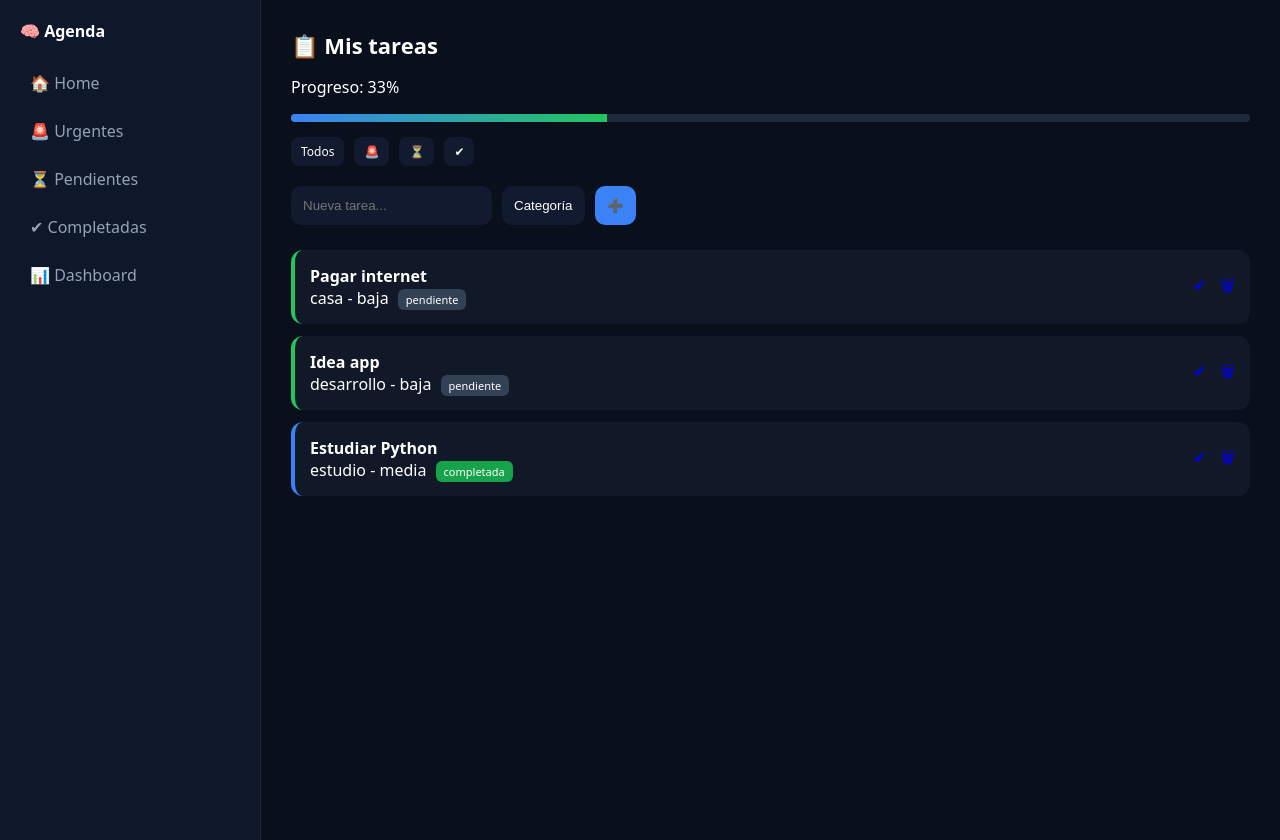
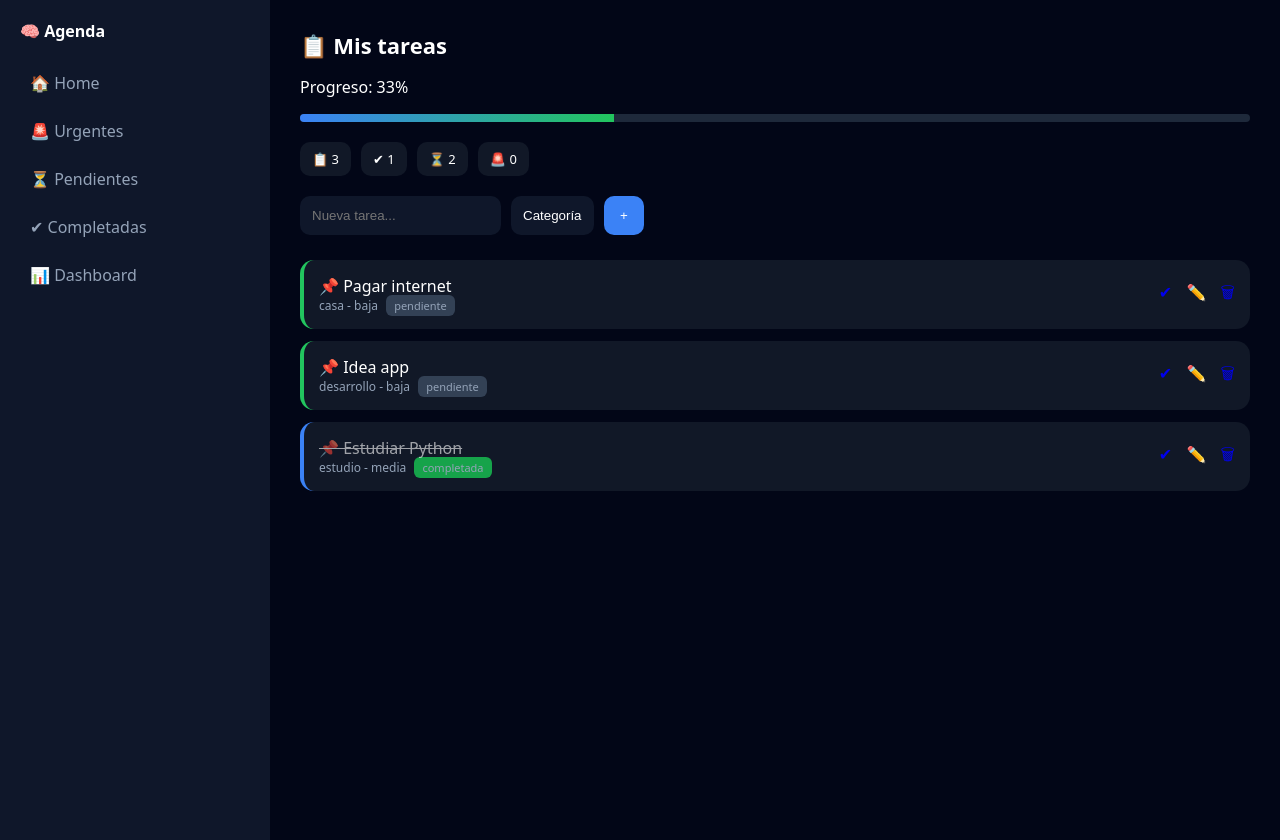
Before and after one commit to KarenGomeez/agenda-inteligente, a Flask app: page / in a window 1280 px wide. Run offline with Flask 3, Linux system fonts and the light colour scheme; data comes from the database, SQL or seed files in the repository.

Commit message:
Update index.html

```diff
--- a/templates/index.html
+++ b/templates/index.html
@@ -9,18 +9,17 @@
 body {
     margin: 0;
     font-family: system-ui;
-    background: #0a0f1c;
+    background: linear-gradient(135deg, #020617, #020617 60%, #020617);
     color: white;
     display: flex;
 }
 
 /* SIDEBAR */
 .sidebar {
-    width: 220px;
+    width: 230px;
     background: #0f172a;
     height: 100vh;
     padding: 20px;
-    border-right: 1px solid rgba(255,255,255,0.05);
 }
 
 .logo {
@@ -52,7 +51,6 @@ body {
 .header {
     font-size: 22px;
     font-weight: bold;
-    margin-bottom: 15px;
 }
 
 /* PROGRESS */
@@ -62,7 +60,7 @@ body {
     background: #1e293b;
     border-radius: 10px;
     overflow: hidden;
-    margin-bottom: 15px;
+    margin: 10px 0 20px;
 }
 
 .progress-fill {
@@ -71,20 +69,18 @@ body {
     width: 0%;
 }
 
-/* FILTER BUTTONS */
-.filters {
+/* STATS */
+.stats {
     display: flex;
     gap: 10px;
     margin-bottom: 20px;
 }
 
-.filters a {
-    padding: 6px 10px;
-    background: #111a2e;
-    border-radius: 8px;
-    text-decoration: none;
-    color: white;
-    font-size: 12px;
+.stat {
+    background: #111827;
+    padding: 8px 12px;
+    border-radius: 10px;
+    font-size: 13px;
 }
 
 /* FORM */
@@ -98,17 +94,16 @@ input, select {
     padding: 12px;
     border-radius: 10px;
     border: none;
-    background: #111a2e;
+    background: #0f172a;
     color: white;
 }
 
-/* FIX SELECT */
 select {
     appearance: none;
 }
 
 button {
-    padding: 12px;
+    padding: 12px 16px;
     border-radius: 10px;
     border: none;
     background: #3b82f6;
@@ -120,11 +115,16 @@ button {
 .card {
     background: #111827;
     padding: 15px;
-    border-radius: 12px;
+    border-radius: 14px;
     margin-bottom: 12px;
     display: flex;
     justify-content: space-between;
     align-items: center;
+    transition: 0.2s;
+}
+
+.card:hover {
+    transform: translateY(-2px);
 }
 
 /* PRIORIDAD */
@@ -144,6 +144,12 @@ button {
 .pendiente { background: #334155; }
 .completada { background: #16a34a; }
 
+/* COMPLETED */
+.completed {
+    text-decoration: line-through;
+    opacity: 0.6;
+}
+
 /* ACTIONS */
 .actions a {
     margin-left: 10px;
@@ -155,7 +161,6 @@ button {
 
 <body>
 
-<!-- SIDEBAR -->
 <div class="sidebar">
     <div class="logo">🧠 Agenda</div>
 
@@ -168,7 +173,6 @@ button {
     </div>
 </div>
 
-<!-- MAIN -->
 <div class="main">
 
 <div class="header">📋 Mis tareas</div>
@@ -179,12 +183,12 @@ button {
     <div class="progress-fill" data-progress="{{ progress }}"></div>
 </div>
 
-<!-- FILTROS -->
-<div class="filters">
-    <a href="/">Todos</a>
-    <a href="/?filter=urgent">🚨</a>
-    <a href="/?filter=pending">⏳</a>
-    <a href="/?filter=completed">✔</a>
+<!-- STATS -->
+<div class="stats">
+    <div class="stat">📋 {{ total }}</div>
+    <div class="stat">✔ {{ completed }}</div>
+    <div class="stat">⏳ {{ pending }}</div>
+    <div class="stat">🚨 {{ urgent }}</div>
 </div>
 
 <!-- FORM -->
@@ -199,7 +203,7 @@ button {
         {% endfor %}
     </select>
 
-    <button type="submit">➕</button>
+    <button type="submit">+</button>
 </form>
 
 <!-- TASKS -->
@@ -207,13 +211,19 @@ button {
 <div class="card {{ t[5] }}">
 
     <div>
-        <b>{{ t[1] }}</b><br>
-        {{ t[3] }} - {{ t[5] }}
-        <span class="badge {{ t[7] }}">{{ t[7] }}</span>
+        <div class="{% if t[7]=='completada' %}completed{% endif %}">
+            📌 {{ t[1] }}
+        </div>
+
+        <div style="font-size:12px; color:#94a3b8;">
+            {{ t[3] }} - {{ t[5] }}
+            <span class="badge {{ t[7] }}">{{ t[7] }}</span>
+        </div>
     </div>
 
     <div class="actions">
         <a href="/complete/{{ t[0] }}">✔</a>
+        <a href="/edit/{{ t[0] }}">✏️</a>
         <a href="/delete/{{ t[0] }}">🗑</a>
     </div>
 
```
